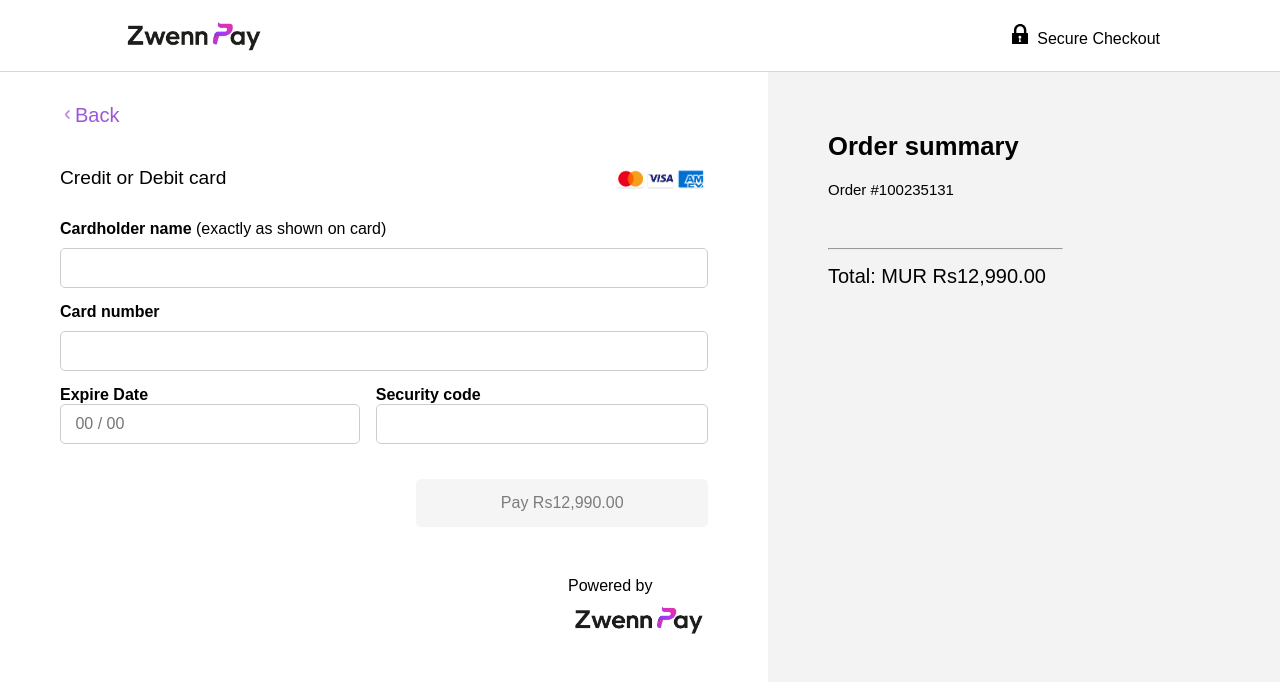
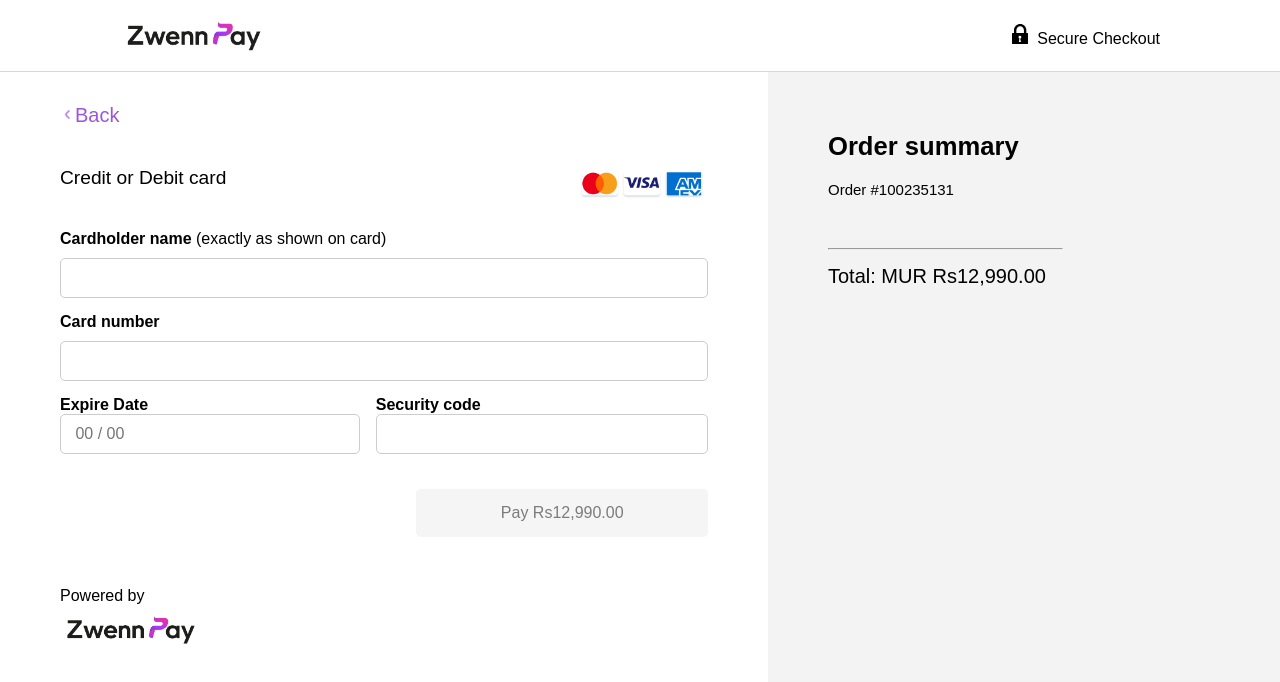
Before and after one commit to abhimanyujangid/payment-gateway, a plain HTML site: page card-gateway/index.html in a window 1280 px wide. Drawn offline with Linux system fonts and the light colour scheme.

Commit message:
changed logo position

```diff
--- a/card-gateway/style.css
+++ b/card-gateway/style.css
@@ -60,7 +60,7 @@ nav a {
   font-weight: 500;
 }
 .text-logo img {
-  height: 25px;
+  height: 35px;
 }
 span {
   font-weight: 200;
@@ -132,8 +132,6 @@ span {
 }
 .brand-name {
   margin-top: 50px;
-  display: flex;
-  justify-content: right;
 }
 .logo-and-language {
   justify-content: flex-end;
```
